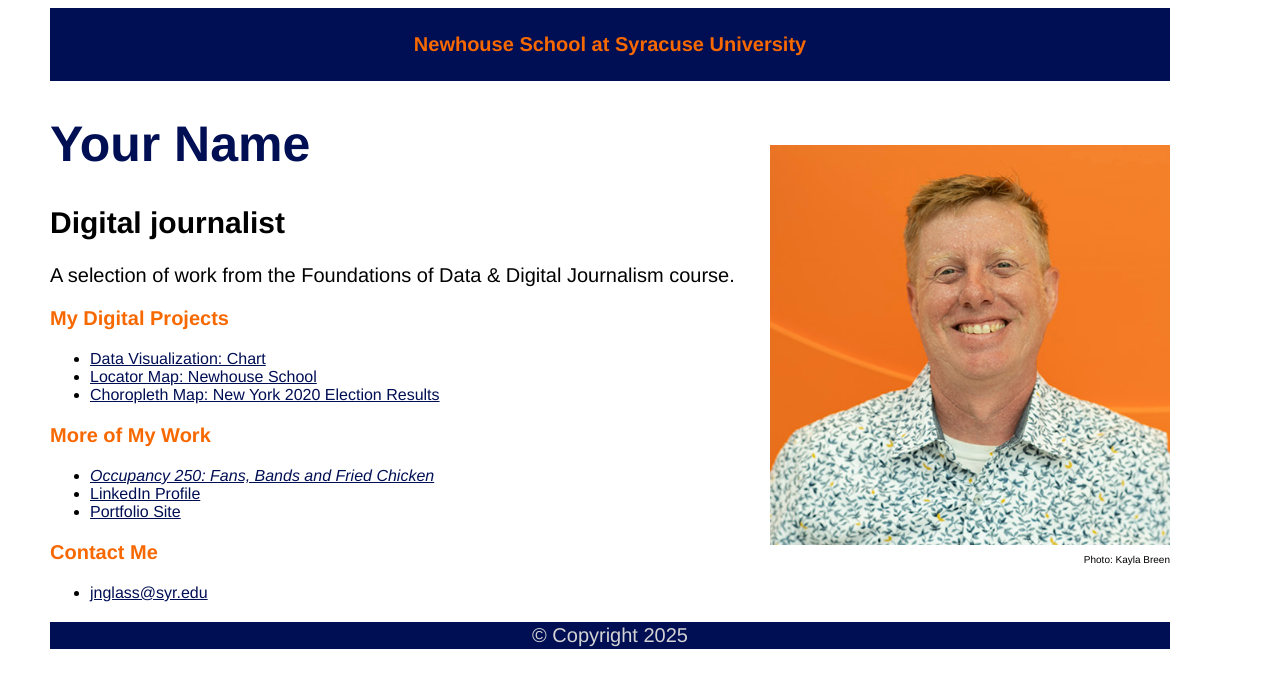
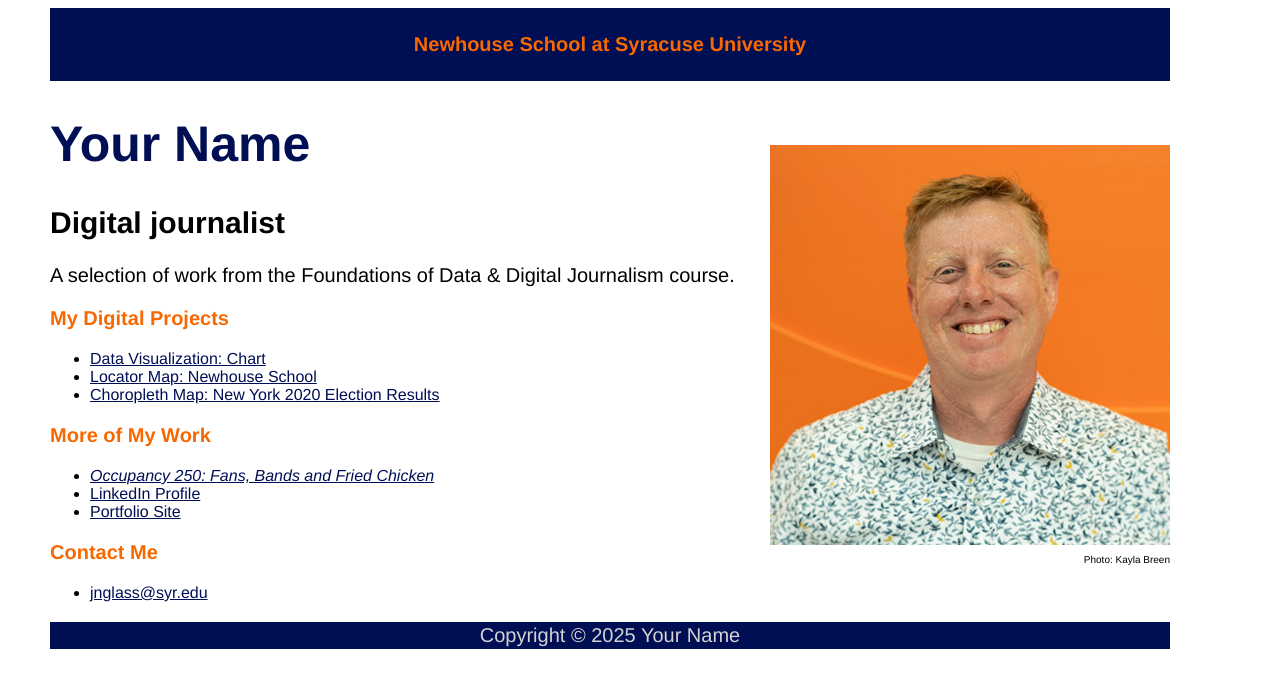
Before and after one commit to JonGlass/JonGlass.github.io, a plain HTML site: page index.html in a window 1280 px wide. Drawn offline with nearby package versions, Linux system fonts and the light colour scheme.

Commit message:
Update index.html

```diff
--- a/index.html
+++ b/index.html
@@ -77,7 +77,7 @@
       </div>
 
     <div class="footer">
-      <p>&copy; Copyright 2025</p>
+      <p>Copyright &copy; <script>document.write(new Date().getFullYear())</script> Your Name</p>
     </div>
 
 
```
